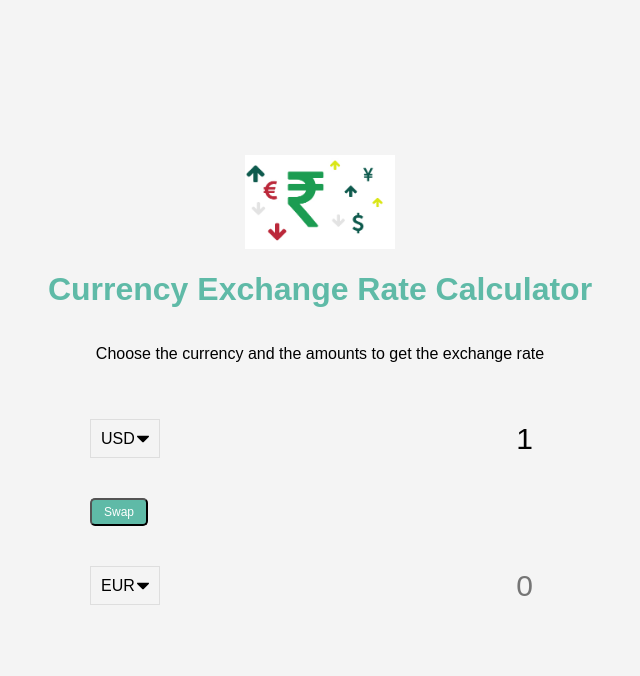
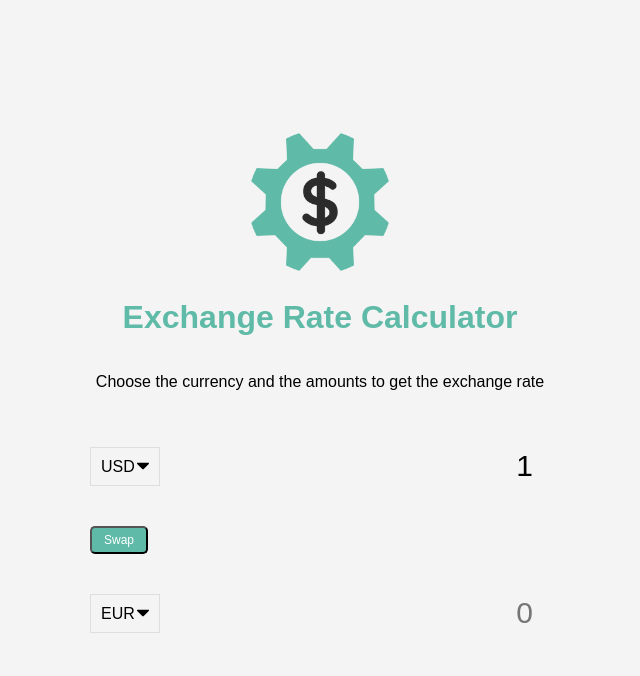
Before and after one commit to AarushJ/CurrencyExchangeRateCalculator, a plain HTML site: page index.html in a window 1280 px wide. Shown: the whole page, without its empty margins (320-960 px from the left). Drawn offline with Linux system fonts and the light colour scheme; no server answers.

Commit message:
Changed heading of page and main image

```diff
--- a/index.html
+++ b/index.html
@@ -8,8 +8,8 @@
   <link rel="stylesheet" href="style.css">
 </head>
 <body>
-  <img src="Images/currency-img.jpg" alt="" class="money-img" />
-  <h1>Currency Exchange Rate Calculator</h1>
+  <img src="Images/money.png" alt="" class="money-img" />
+  <h1>Exchange Rate Calculator</h1>
   <p>Choose the currency and the amounts to get the exchange rate</p>
 
   <div class="container">
```
